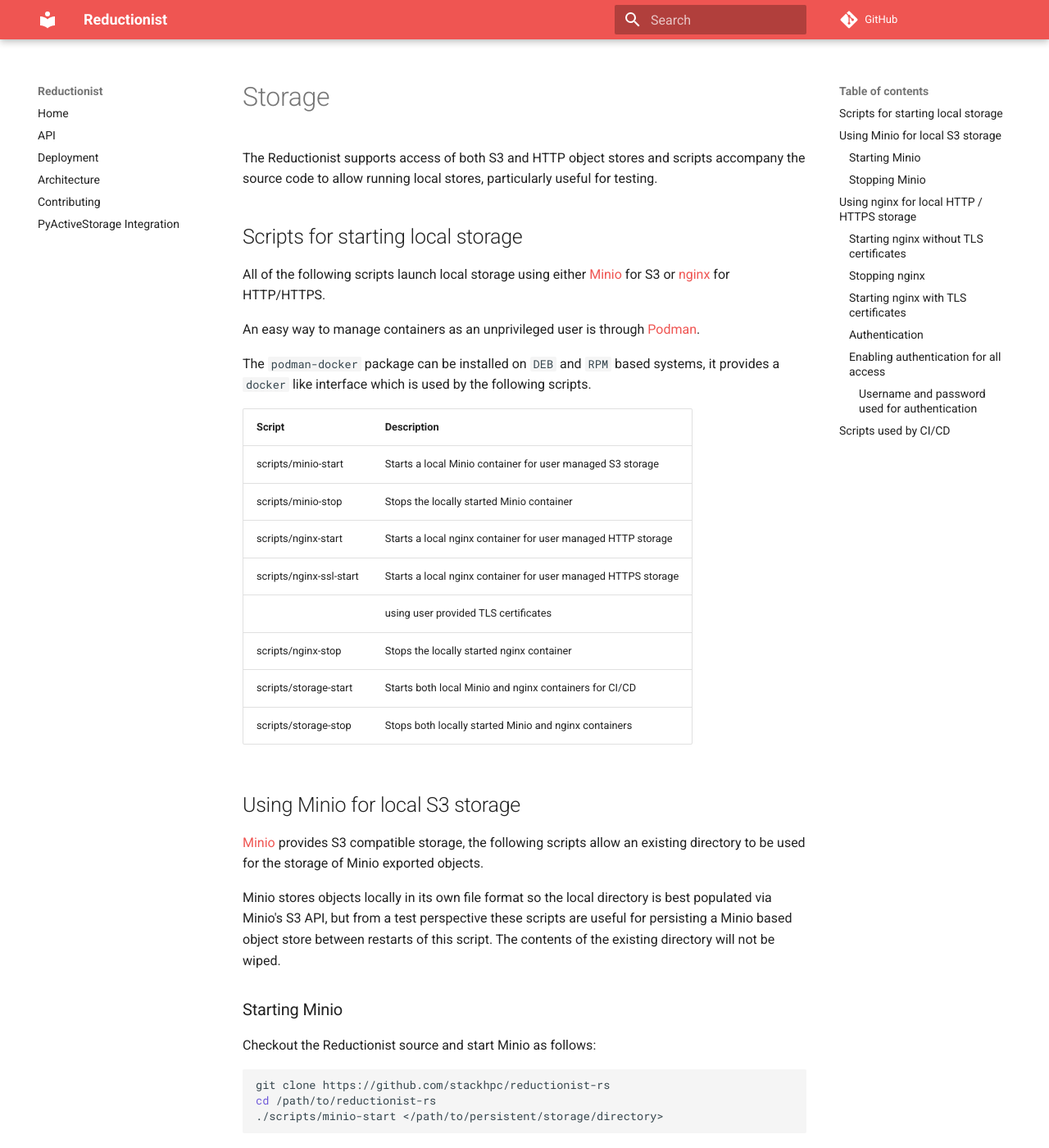
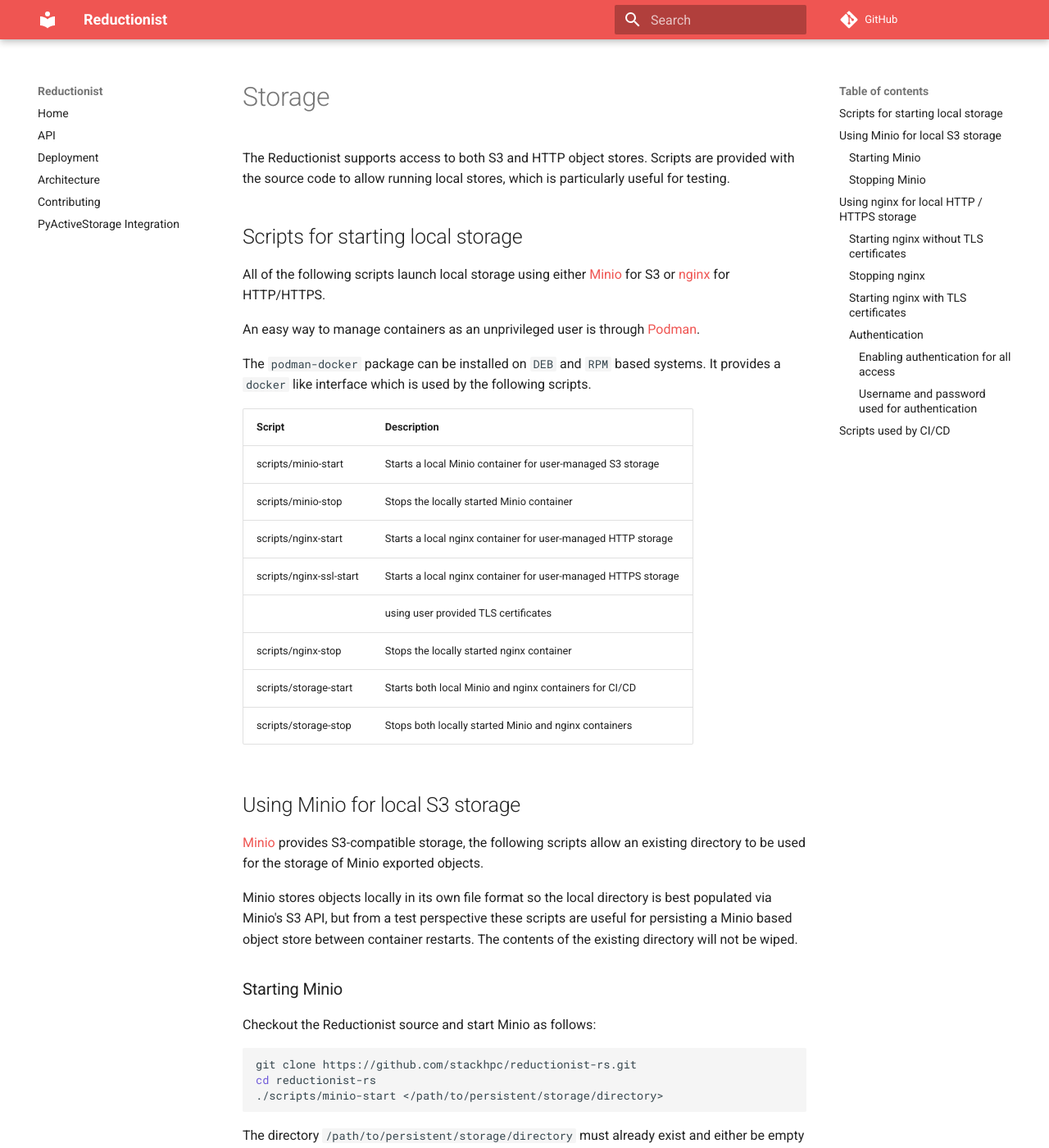
Before and after one commit to stackhpc/reductionist-rs, an MkDocs documentation site: the page built from docs/storage.md, in a window 1280 px wide and 1400 px high. Shown: the whole window at 82% size. Built offline with MkDocs 1.6.1 and Material for MkDocs 9.7.7, drawn with Linux system fonts in a browser that asks for light colours; comment, search, counter and statistics services are not loaded; some of the changed text lies outside the part shown.

Commit message:
Fix grammatical errors.

````diff
--- a/docs/storage.md
+++ b/docs/storage.md
@@ -1,6 +1,6 @@
 # Storage
 
-The Reductionist supports access of both S3 and HTTP object stores and scripts accompany the source code to allow running local stores, particularly useful for testing.
+The Reductionist supports access to both S3 and HTTP object stores. Scripts are provided with the source code to allow running local stores, which is particularly useful for testing.
 
 ## Scripts for starting local storage
 
@@ -8,14 +8,14 @@
 
 An easy way to manage containers as an unprivileged user is through [Podman](https://podman.io/).
 
-The `podman-docker` package can be installed on `DEB` and `RPM` based systems, it provides a `docker` like interface which is used by the following scripts.
+The `podman-docker` package can be installed on `DEB` and `RPM` based systems. It provides a `docker` like interface which is used by the following scripts.
 
 | Script | Description |
 | - | - |
-| scripts/minio-start | Starts a local Minio container for user managed S3 storage |
+| scripts/minio-start | Starts a local Minio container for user-managed S3 storage |
 | scripts/minio-stop | Stops the locally started Minio container |
-| scripts/nginx-start | Starts a local nginx container for user managed HTTP storage |
-| scripts/nginx-ssl-start | Starts a local nginx container for user managed HTTPS storage |
+| scripts/nginx-start | Starts a local nginx container for user-managed HTTP storage |
+| scripts/nginx-ssl-start | Starts a local nginx container for user-managed HTTPS storage |
 | | using user provided TLS certificates |
 | scripts/nginx-stop | Stops the locally started nginx container |
 | scripts/storage-start | Starts both local Minio and nginx containers for CI/CD |
@@ -23,17 +23,17 @@
 
 ## Using Minio for local S3 storage
 
-[Minio](https://github.com/minio/minio) provides S3 compatible storage, the following scripts allow an existing directory to be used for the storage of Minio exported objects.
+[Minio](https://github.com/minio/minio) provides S3-compatible storage, the following scripts allow an existing directory to be used for the storage of Minio exported objects.
 
-Minio stores objects locally in its own file format so the local directory is best populated via Minio's S3 API, but from a test perspective these scripts are useful for persisting a Minio based object store between restarts of this script. The contents of the existing directory will not be wiped.
+Minio stores objects locally in its own file format so the local directory is best populated via Minio's S3 API, but from a test perspective these scripts are useful for persisting a Minio based object store between container restarts. The contents of the existing directory will not be wiped.
 
 ### Starting Minio
 
 Checkout the Reductionist source and start Minio as follows:
 
 ```shell
-git clone https://github.com/stackhpc/reductionist-rs
-cd /path/to/reductionist-rs
+git clone https://github.com/stackhpc/reductionist-rs.git
+cd reductionist-rs
 ./scripts/minio-start </path/to/persistent/storage/directory>
 ```
 
@@ -95,14 +95,14 @@
 Checkout the Reductionist source and start nginx as follows:
 
 ```shell
-git clone https://github.com/stackhpc/reductionist-rs
-cd /path/to/reductionist-rs
+git clone https://github.com/stackhpc/reductionist-rs.git
+cd reductionist-rs
 ./scripts/nginx-start </path/to/persistent/storage/directory>
 ```
 
 The directory `/path/to/persistent/storage/directory` must already exist, anything it contains is accessible via nginx.
 
-The script starts a detached nginx container, downloading a nginx image if not already downloaded.
+The script starts a detached nginx container, downloading an nginx image if not already downloaded.
 
 The container runs with name `nginx-user-share`.
 
@@ -122,7 +122,7 @@
 Checkout the Reductionist source as follows:
 
 ```shell
-git clone https://github.com/stackhpc/reductionist-rs
+git clone https://github.com/stackhpc/reductionist-rs.git
 ```
 
 Edit the script `/path/to/reductionist-rs/scripts/nginx-ssl-start` in the section:
@@ -155,7 +155,7 @@
 
 With the default nginx configuration it's possible to test both authenticated and unauthenticated access to the same location, but this is not very useful from the perspective of securing existing files we want to make accessible to the Reductionist.
 
-### Enabling authentication for all access
+#### Enabling authentication for all access
 
 To enable a completely secured server:
 
````
Also changed, not shown: other parts of docs/storage.md (+1 -1 lines), docs/index.md (+1 -1 lines).
